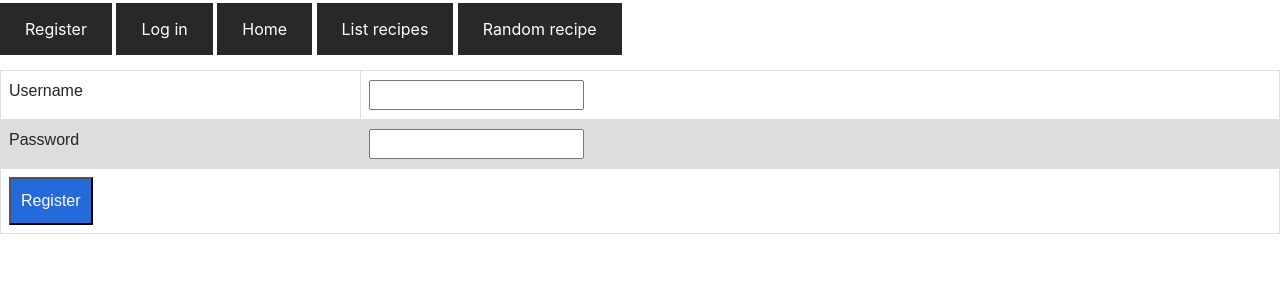
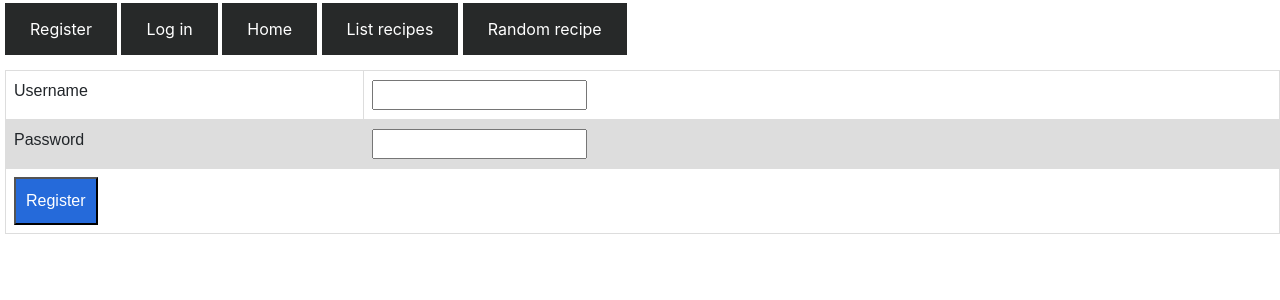
Before and after one commit to Enzine/recipify, a Flask app: page /auth/register in a window 1280 px wide. Shown: the top 300 px of the page. Run offline with Flask 2, Linux system fonts and the light colour scheme; some libraries are stand-ins or nearby versions.

Commit message:
fix ui padding that was annoying - even though only temporary fix

```diff
--- a/app/templates/layout.html
+++ b/app/templates/layout.html
@@ -12,6 +12,9 @@
 
     <title>Recipify</title>
     <style>
+      body {
+        padding-left: 5px;
+      }
       table {
         font-family: arial, sans-serif;
         border-collapse: collapse;
```
